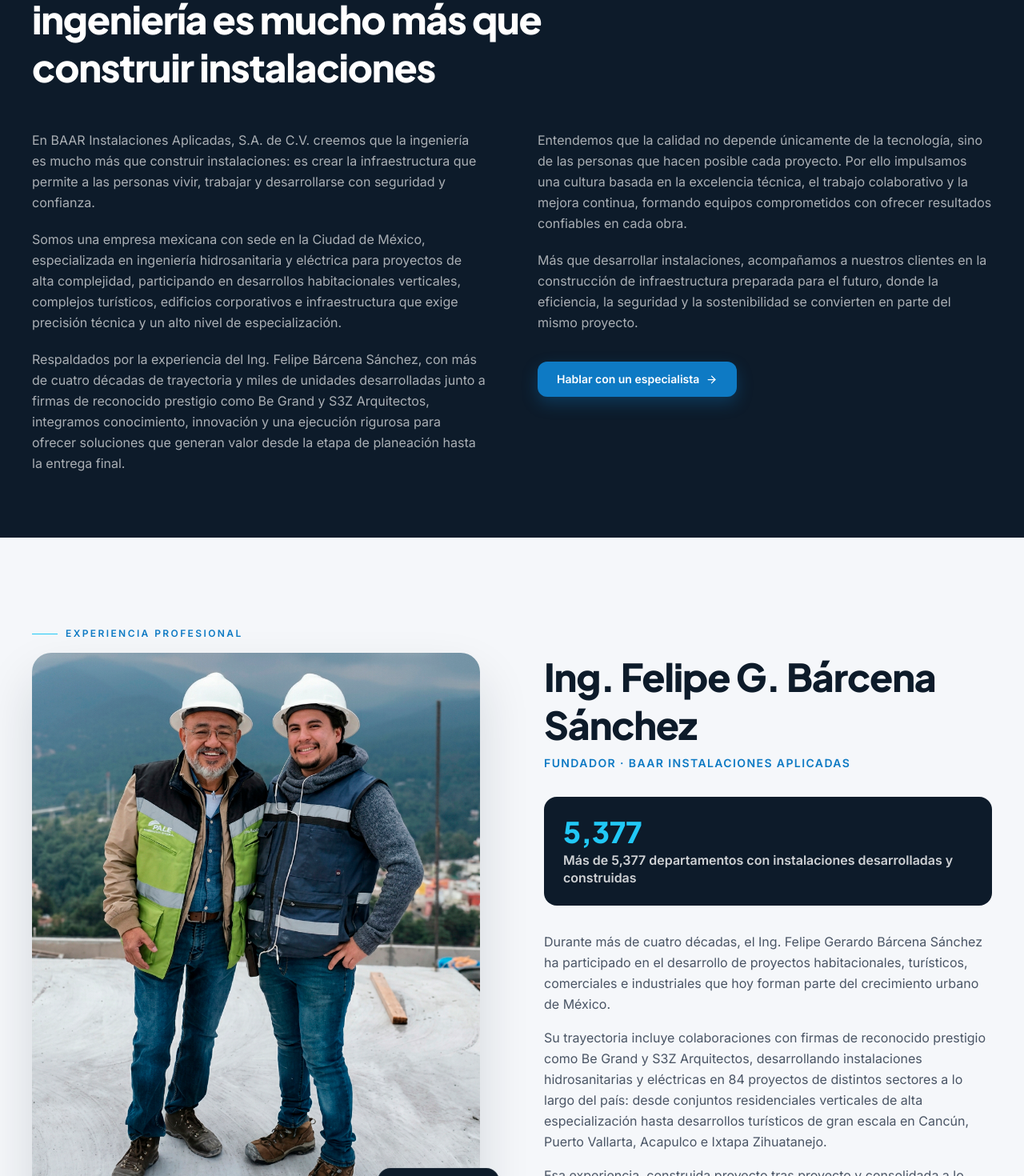
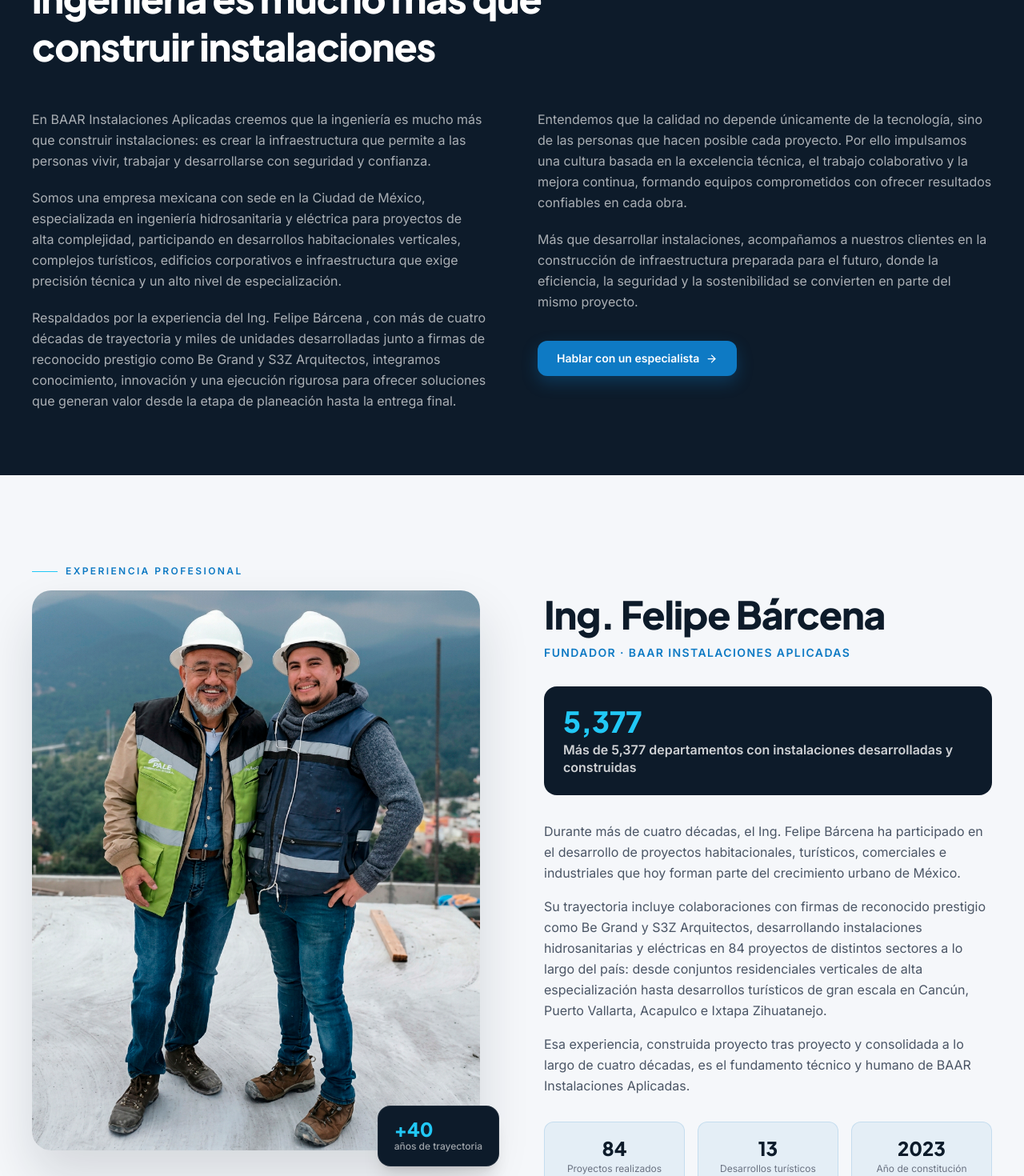
Before and after one commit to alejandrabarcenadev/instalacionesaplicadasbaar, a React (Vite) app: page / in a window 1280 px wide. Shown: the part 3080-4550 px from the top of the page at 80% size. Built offline with nearby package versions, Linux system fonts and the light colour scheme.

Commit message:
Actualiza nombre y dominio del sitio

```diff
--- a/src/app/App.tsx
+++ b/src/app/App.tsx
@@ -391,7 +391,7 @@ const chatSugerencias = [
   "¿Qué servicios ofrecen?",
   "¿Cuánta experiencia tienen?",
   "¿En qué sectores trabajan?",
-  "¿Quién es el Ing. Bárcena?",
+  "¿Quién es el Ing.Felipe Bárcena?",
   "¿Qué proyectos han realizado?",
   "¿Cuáles son sus teléfonos?",
   "¿Cuál es su correo electrónico?",
@@ -404,17 +404,17 @@ const chatRespuestas: Record<string, string> = {
   "¿Qué servicios ofrecen?":
     "En BAAR ofrecemos cuatro servicios principales:\n• Ingeniería Hidrosanitaria: sistemas hidráulicos, sanitarios, pluviales, agua tratada, calentamiento central y protección contra incendio.\n• Ingeniería Eléctrica: media y baja tensión, alumbrado, fuerza, telecomunicaciones, tierras y pararrayos.\n• Ingeniería y Desarrollo de Proyectos: proyecto ejecutivo, memorias de cálculo, isométricos, diagramas unifilares y documentación técnica.\n• Acompañamiento Integral: desde la planeación hasta la entrega y puesta en marcha.",
   "¿Cuánta experiencia tienen?":
-    "La trayectoria que respalda a BAAR supera los 40 años. El Ing. Felipe G. Bárcena Sánchez ha participado en el desarrollo de más de 5,377 departamentos con instalaciones construidas, en proyectos habitacionales, turísticos, comerciales e industriales a lo largo de México. BAAR Instalaciones Aplicadas, S.A. de C.V. se constituyó formalmente en 2023 para reunir ese conocimiento.",
+    "La trayectoria que respalda a BAAR supera los 40 años. El Ing. Felipe Bárcena  ha participado en el desarrollo de más de 5,377 departamentos con instalaciones construidas, en proyectos habitacionales, turísticos, comerciales e industriales a lo largo de México. BAAR Instalaciones Aplicadas se constituyó formalmente en 2023 para reunir ese conocimiento.",
   "¿En qué sectores trabajan?":
     "Desarrollamos proyectos en múltiples sectores:\n• 23 Edificios habitacionales\n• 13 Desarrollos turísticos (Cancún, Acapulco, Puerto Vallarta, Ixtapa)\n• 13 Viviendas de interés social\n• 7 Plantas industriales\n• 6 Restaurantes y centros culturales\n• 4 Centros comerciales\n• 3 Agencias automotrices\n• 2 Edificios de oficinas\n• 2 Viviendas de lujo\n• 1 Hotel",
-  "¿Quién es el Ing. Bárcena?":
-    "El Ing. Felipe G. Bárcena Sánchez es el fundador de BAAR Instalaciones Aplicadas. Con más de cuatro décadas de trayectoria, ha liderado el desarrollo de instalaciones hidrosanitarias y eléctricas en proyectos de gran escala, colaborando con firmas de reconocido prestigio como Be Grand y S3Z Arquitectos. Su experiencia abarca más de 5,377 departamentos desarrollados y 84 proyectos en distintos sectores.",
+  "¿Quién es el Ing.Felipe Bárcena?":
+    "El Ing. Felipe Bárcena  es el fundador de BAAR Instalaciones Aplicadas. Con más de cuatro décadas de trayectoria, ha liderado el desarrollo de instalaciones hidrosanitarias y eléctricas en proyectos de gran escala, colaborando con firmas de reconocido prestigio como Be Grand y S3Z Arquitectos. Su experiencia abarca más de 5,377 departamentos desarrollados y 84 proyectos en distintos sectores.",
   "¿Qué proyectos han realizado?":
     "Nuestra trayectoria incluye desarrollos emblemáticos como:\n• Be Grand Reforma (49 niveles, 588 depts., CDMX)\n• Be Grand Pedregal (29 niveles, 314 depts.)\n• Bay View Grand Condominiums (480 depts., Puerto Vallarta)\n• Conjunto Residencial Maralago (172 depts., Acapulco)\n• Grand Polanco Poniente (286 depts.)\n• STPRM Conjunto Habitacional (830 depts.)\nY más de 70 proyectos adicionales en todo México.",
   "¿Cuáles son sus teléfonos?":
     "Puede comunicarse con nosotros por teléfono en los siguientes números:\n\n📞 Administrativa:\n55 9385 8773\n\n🔧 Técnica:\n55 7163 9013\n55 5088 0803\n\nNuestro horario de atención es de lunes a viernes en horario de oficina.",
   "¿Cuál es su correo electrónico?":
-    "Puede escribirnos al siguiente correo electrónico:\n\n✉️ instalacionesaplicadasbaar@gmail.com\n\nTambién puede visitarnos en nuestro sitio web:\n🌐 baarinstalacionesaplicadas.info\n\nResponderemos su mensaje a la brevedad posible.",
+    "Puede escribirnos al siguiente correo electrónico:\n\n✉️ instalacionesaplicadasbaar@gmail.com\n\nTambién puede visitarnos en nuestro sitio web:\n🌐 baarinstalacionesaplicadas.com\n\nResponderemos su mensaje a la brevedad posible.",
   "¿Dónde están ubicados?":
     "Nuestra oficina está ubicada en:\n\n📍 Puente 66 B\nFracc. Jardines del Sur\nXochimilco, Ciudad de México\nC.P. 16050\n\nPuede contactarnos antes de su visita al número administrativo 55 9385 8773 para coordinar una reunión.",
   "¿Cómo solicitar una asesoría?":
@@ -937,7 +937,7 @@ export default function App() {
                   Aunque BAAR Instalaciones Aplicadas se constituye formalmente en 2023, su historia comenzó mucho antes.
                 </p>
                 <p className="text-base text-white/65 leading-relaxed">
-                  Durante más de cuatro décadas, el Ing. Felipe Gerardo Bárcena Sánchez ha participado en el desarrollo de proyectos habitacionales, turísticos, comerciales e industriales que hoy forman parte del crecimiento urbano de México. Esa trayectoria, construida proyecto tras proyecto, dio origen a una empresa con una visión clara: ofrecer soluciones de ingeniería que combinan experiencia, precisión técnica y compromiso con la calidad.
+                  Durante más de cuatro décadas, el Ing. Felipe Bárcena ha participado en el desarrollo de proyectos habitacionales, turísticos, comerciales e industriales que hoy forman parte del crecimiento urbano de México. Esa trayectoria, construida proyecto tras proyecto, dio origen a una empresa con una visión clara: ofrecer soluciones de ingeniería que combinan experiencia, precisión técnica y compromiso con la calidad.
                 </p>
                 <p className="text-base text-white/65 leading-relaxed">
                   BAAR nace para reunir ese conocimiento y convertirlo en una organización preparada para responder a los retos actuales de la construcción, desarrollando instalaciones hidrosanitarias y eléctricas que aportan seguridad, eficiencia y valor a largo plazo.
@@ -981,13 +981,13 @@ export default function App() {
               <FadeIn direction="left" delay={0.08}>
                 <div className="space-y-5" style={{ fontFamily: "'Inter', sans-serif" }}>
                   <p className="text-base text-white/65 leading-relaxed">
-                    En BAAR Instalaciones Aplicadas, S.A. de C.V. creemos que la ingeniería es mucho más que construir instalaciones: es crear la infraestructura que permite a las personas vivir, trabajar y desarrollarse con seguridad y confianza.
+                    En BAAR Instalaciones Aplicadas creemos que la ingeniería es mucho más que construir instalaciones: es crear la infraestructura que permite a las personas vivir, trabajar y desarrollarse con seguridad y confianza.
                   </p>
                   <p className="text-base text-white/65 leading-relaxed">
                     Somos una empresa mexicana con sede en la Ciudad de México, especializada en ingeniería hidrosanitaria y eléctrica para proyectos de alta complejidad, participando en desarrollos habitacionales verticales, complejos turísticos, edificios corporativos e infraestructura que exige precisión técnica y un alto nivel de especialización.
                   </p>
                   <p className="text-base text-white/65 leading-relaxed">
-                    Respaldados por la experiencia del Ing. Felipe Bárcena Sánchez, con más de cuatro décadas de trayectoria y miles de unidades desarrolladas junto a firmas de reconocido prestigio como Be Grand y S3Z Arquitectos, integramos conocimiento, innovación y una ejecución rigurosa para ofrecer soluciones que generan valor desde la etapa de planeación hasta la entrega final.
+                    Respaldados por la experiencia del Ing. Felipe Bárcena , con más de cuatro décadas de trayectoria y miles de unidades desarrolladas junto a firmas de reconocido prestigio como Be Grand y S3Z Arquitectos, integramos conocimiento, innovación y una ejecución rigurosa para ofrecer soluciones que generan valor desde la etapa de planeación hasta la entrega final.
                   </p>
                 </div>
               </FadeIn>
@@ -1029,7 +1029,7 @@ export default function App() {
                   style={{ boxShadow: "0 32px 64px rgba(13,27,42,0.14)" }}>
                   <ImageWithFallback
                     src={ingFelipeFoto}
-                    alt="Ing. Felipe G. Bárcena Sánchez — Fundador de BAAR Instalaciones Aplicadas"
+                    alt="Ing. Felipe  Bárcena  — Fundador de BAAR Instalaciones Aplicadas"
                     className="w-full object-cover object-top"
                     style={{ aspectRatio: "4/5" }}
                   />
@@ -1046,7 +1046,7 @@ export default function App() {
             {/* Texto */}
             <FadeIn direction="right">
               <h2 className="text-4xl lg:text-5xl font-extrabold leading-tight tracking-tight mb-2" style={{ color: NAVY }}>
-                Ing. Felipe G. Bárcena Sánchez
+                Ing. Felipe Bárcena
               </h2>
               <p className="text-sm font-semibold uppercase tracking-widest mb-8" style={{ color: BLUE, fontFamily: "'Inter', sans-serif" }}>
                 Fundador · BAAR Instalaciones Aplicadas
@@ -1063,7 +1063,7 @@ export default function App() {
               {/* Descripción extraída del perfil */}
               <div className="space-y-4" style={{ fontFamily: "'Inter', sans-serif" }}>
                 <p className="text-base text-gray-600 leading-relaxed">
-                  Durante más de cuatro décadas, el Ing. Felipe Gerardo Bárcena Sánchez ha participado en el desarrollo de proyectos habitacionales, turísticos, comerciales e industriales que hoy forman parte del crecimiento urbano de México.
+                  Durante más de cuatro décadas, el Ing. Felipe  Bárcena ha participado en el desarrollo de proyectos habitacionales, turísticos, comerciales e industriales que hoy forman parte del crecimiento urbano de México.
                 </p>
                 <p className="text-base text-gray-600 leading-relaxed">
                   Su trayectoria incluye colaboraciones con firmas de reconocido prestigio como Be Grand y S3Z Arquitectos, desarrollando instalaciones hidrosanitarias y eléctricas en 84 proyectos de distintos sectores a lo largo del país: desde conjuntos residenciales verticales de alta especialización hasta desarrollos turísticos de gran escala en Cancún, Puerto Vallarta, Acapulco e Ixtapa Zihuatanejo.
@@ -1359,10 +1359,10 @@ export default function App() {
                       </div>
                       <div className="flex items-center gap-2 mt-1">
                         <Globe size={13} style={{ color: CYAN, flexShrink: 0 }} />
-                        <a href="https://baarinstalacionesaplicadas.info" target="_blank" rel="noopener noreferrer"
+                        <a href="https://baarinstalacionesaplicadas.com" target="_blank" rel="noopener noreferrer"
                           className="text-xs text-white/50 hover:text-white transition-colors"
                           style={{ fontFamily: "'Inter', sans-serif" }}>
-                          baarinstalacionesaplicadas.info
+                          baarinstalacionesaplicadas.com
                         </a>
                       </div>
                     </div>
@@ -1386,13 +1386,16 @@ export default function App() {
               <p className="text-sm text-white/40 leading-relaxed mb-3" style={{ fontFamily: "'Inter', sans-serif" }}>
                 Ingeniería hidrosanitaria y eléctrica de alta especialización para proyectos de alto impacto en México.
               </p>
-              <a href="https://baarinstalacionesaplicadas.info" target="_blank" rel="noopener noreferrer"
-                className="inline-flex items-center gap-1.5 text-xs text-white/30 hover:text-white/60 transition-colors"
-                style={{ fontFamily: "'Inter', sans-serif" }}>
-                <Globe size={11} /> baarinstalacionesaplicadas.info
-              </a>
-            </div>
-
+              <a
+  href="https://baarinstalacionesaplicadas.com"
+  target="_blank"
+  rel="noopener noreferrer"
+  className="inline-flex items-center gap-1.5 text-xs text-white/30 hover:text-white/60 transition-colors"
+  style={{ fontFamily: "'Inter', sans-serif" }}
+>
+  <Globe size={11} /> baarinstalacionesaplicadas.com
+</a>
+</div>
             {/* Empresa */}
             <div>
               <h4 className="text-xs font-semibold uppercase tracking-widest text-white/30 mb-4" style={{ fontFamily: "'Inter', sans-serif" }}>Empresa</h4>
```
